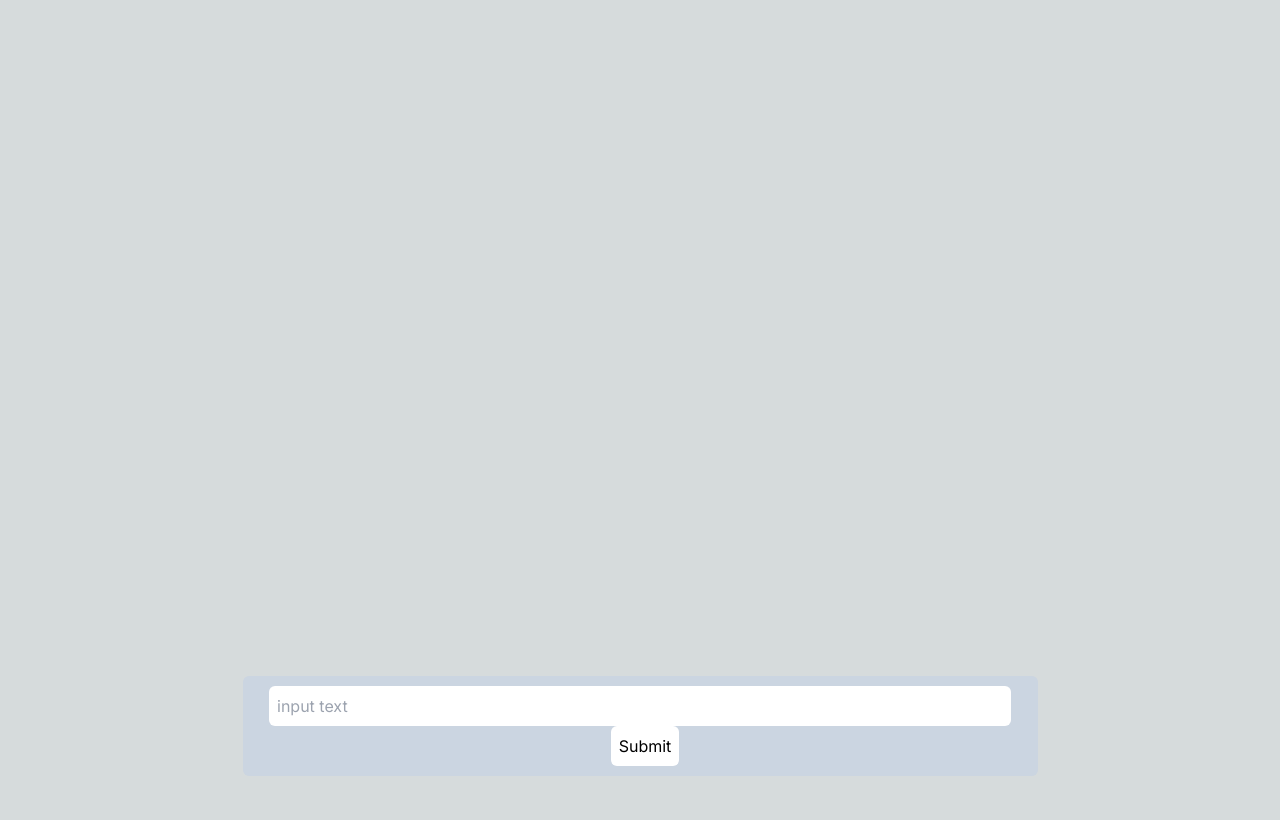
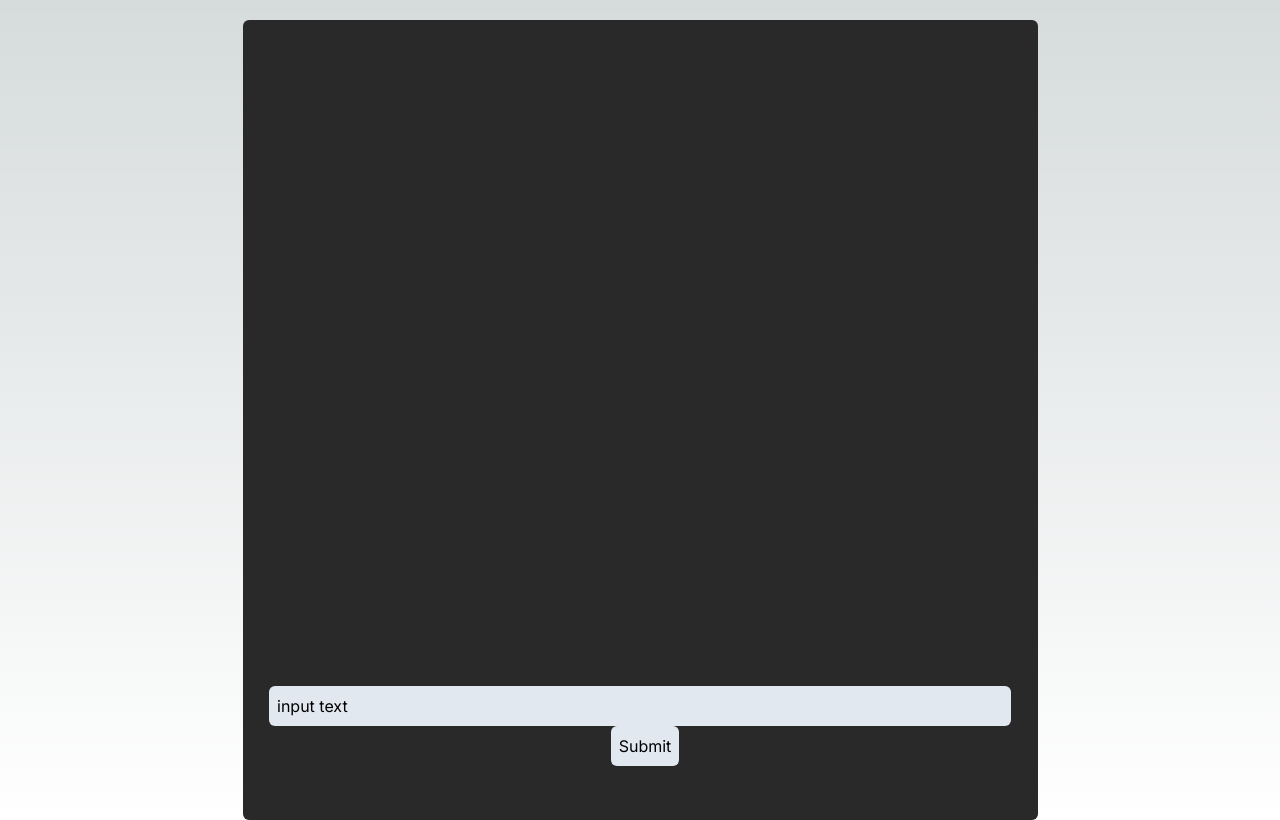
Before and after one commit to ShaneSaw1705/aiDungeon, a Next.js app: page / in a window 1280 px wide. Built offline with nearby package versions, Linux system fonts and the light colour scheme.

Commit message:
add more styling

```diff
--- a/app/Form.tsx
+++ b/app/Form.tsx
@@ -3,10 +3,6 @@
 import { sendRequest } from '@/actions/formAction'
 import FormResponse from './FormResponse'
 import { ChangeEvent, FormEvent, FormEventHandler, useState } from 'react'
-
-
-
-
 
 const Form = () => {
   const [formState, setFormState] = useState('')
@@ -21,7 +17,9 @@ const Form = () => {
     console.log(response)
   }
 
-  function handleChange(e: ChangeEvent<HTMLInputElement | HTMLTextAreaElement>) {
+  function handleChange(
+    e: ChangeEvent<HTMLInputElement | HTMLTextAreaElement>
+  ) {
     setFormState(e.target.value)
   }
 
@@ -30,7 +28,7 @@ const Form = () => {
       <div>
         <FormResponse response={response} />
       </div>
-      <div className="absolute bottom-0 right-0 left-0 w-[795px] m-auto text-center mb-6 bg-slate-300 p-[10px] rounded-md">
+      <div className="absolute bottom-0 right-0 left-0 w-[795px] m-auto text-center mb-6 bg-[#292929] p-[10px] rounded-md">
         {/* <form action={async formData => {
           await sendRequest(formData)
         }}> */}
@@ -38,12 +36,12 @@ const Form = () => {
           <input
             name="userinput"
             type="text"
-            className="rounded-md p-2 pr-[500px] "
+            className="rounded-md p-2 pr-[500px] text-black .placeholder-black::placeholder bg-slate-200"
             placeholder="input text"
             value={formState}
             onChange={handleChange}
           ></input>
-          <button className="ml-[10px] bg-white p-2 rounded-md text-black">
+          <button className="ml-[10px] bg-slate-200 p-2 rounded-md text-black">
             Submit
           </button>
         </form>
--- a/app/FormResponse.tsx
+++ b/app/FormResponse.tsx
@@ -10,10 +10,16 @@ const FormResponse = (props: Props) => {
     return
   }
   return (
-    <div className="absolute bottom-[100px]  w-screen text-center ">
-      {props.response.map((chat) => (
-        <p key={chat}>{chat}</p>
-      ))}
+    <div className="relative bottom-0 right-0 left-0 w-[795px] h-[800px] m-auto mt-[20px] align-bottom rounded-md bg-[#292929] ">
+      <span className="absolute bottom-0 left-0 p-[10px]">
+        {props.response.map((chat, index) => (
+          <>
+            <p key={index} className="">
+              {chat}
+            </p>
+          </>
+        ))}
+      </span>
     </div>
   )
 }
--- a/app/globals.css
+++ b/app/globals.css
@@ -2,7 +2,7 @@
 @tailwind components;
 @tailwind utilities;
 
-input {
+input::placeholder {
   color: black;
 }
 
```
